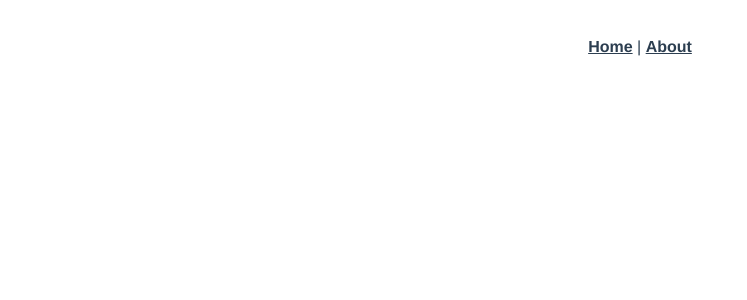
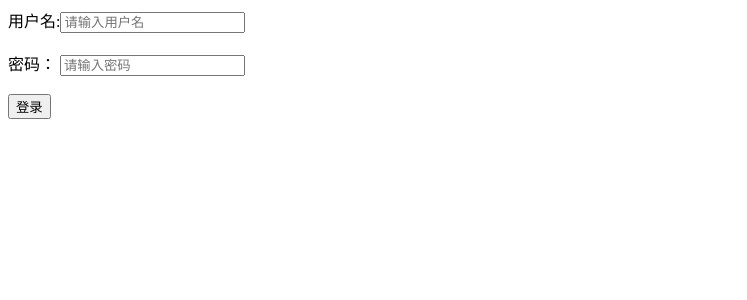
Before and after one commit to Lancasteerr/demo_front, a Vue app: page /#/login in a window 1280 px wide. Shown: the top 300 px of the page, without its empty margins (0-747 px from the left). Built offline with nearby package versions, Linux system fonts and the light colour scheme.

Commit message:
built_login_page

```diff
--- a/package.json
+++ b/package.json
@@ -8,6 +8,7 @@
     "lint": "vue-cli-service lint"
   },
   "dependencies": {
+    "axios": "^1.12.2",
     "core-js": "^3.8.3",
     "vue": "^2.6.14",
     "vue-router": "^3.5.1",
--- a/src/App.vue
+++ b/src/App.vue
@@ -1,32 +1,11 @@
 <template>
   <div id="app">
-    <nav>
-      <router-link to="/">Home</router-link> |
-      <router-link to="/about">About</router-link>
-    </nav>
-    <router-view/>
+    <router-view></router-view>
   </div>
 </template>
 
 <style lang="scss">
 #app {
-  font-family: Avenir, Helvetica, Arial, sans-serif;
-  -webkit-font-smoothing: antialiased;
-  -moz-osx-font-smoothing: grayscale;
-  text-align: center;
-  color: #2c3e50;
-}
 
-nav {
-  padding: 30px;
-
-  a {
-    font-weight: bold;
-    color: #2c3e50;
-
-    &.router-link-exact-active {
-      color: #42b983;
-    }
-  }
 }
 </style>
--- a/src/components/HelloWorld.vue
+++ /dev/null
@@ -1,60 +0,0 @@
-<template>
-  <div class="hello">
-    <h1>{{ msg }}</h1>
-    <p>
-      For a guide and recipes on how to configure / customize this project,<br>
-      check out the
-      <a href="https://cli.vuejs.org" target="_blank" rel="noopener">vue-cli documentation</a>.
-    </p>
-    <h3>Installed CLI Plugins</h3>
-    <ul>
-      <li><a href="https://github.com/vuejs/vue-cli/tree/dev/packages/%40vue/cli-plugin-babel" target="_blank" rel="noopener">babel</a></li>
-      <li><a href="https://github.com/vuejs/vue-cli/tree/dev/packages/%40vue/cli-plugin-router" target="_blank" rel="noopener">router</a></li>
-      <li><a href="https://github.com/vuejs/vue-cli/tree/dev/packages/%40vue/cli-plugin-vuex" target="_blank" rel="noopener">vuex</a></li>
-      <li><a href="https://github.com/vuejs/vue-cli/tree/dev/packages/%40vue/cli-plugin-eslint" target="_blank" rel="noopener">eslint</a></li>
-    </ul>
-    <h3>Essential Links</h3>
-    <ul>
-      <li><a href="https://vuejs.org" target="_blank" rel="noopener">Core Docs</a></li>
-      <li><a href="https://forum.vuejs.org" target="_blank" rel="noopener">Forum</a></li>
-      <li><a href="https://chat.vuejs.org" target="_blank" rel="noopener">Community Chat</a></li>
-      <li><a href="https://twitter.com/vuejs" target="_blank" rel="noopener">Twitter</a></li>
-      <li><a href="https://news.vuejs.org" target="_blank" rel="noopener">News</a></li>
-    </ul>
-    <h3>Ecosystem</h3>
-    <ul>
-      <li><a href="https://router.vuejs.org" target="_blank" rel="noopener">vue-router</a></li>
-      <li><a href="https://vuex.vuejs.org" target="_blank" rel="noopener">vuex</a></li>
-      <li><a href="https://github.com/vuejs/vue-devtools#vue-devtools" target="_blank" rel="noopener">vue-devtools</a></li>
-      <li><a href="https://vue-loader.vuejs.org" target="_blank" rel="noopener">vue-loader</a></li>
-      <li><a href="https://github.com/vuejs/awesome-vue" target="_blank" rel="noopener">awesome-vue</a></li>
-    </ul>
-  </div>
-</template>
-
-<script>
-export default {
-  name: 'HelloWorld',
-  props: {
-    msg: String
-  }
-}
-</script>
-
-<!-- Add "scoped" attribute to limit CSS to this component only -->
-<style scoped lang="scss">
-h3 {
-  margin: 40px 0 0;
-}
-ul {
-  list-style-type: none;
-  padding: 0;
-}
-li {
-  display: inline-block;
-  margin: 0 10px;
-}
-a {
-  color: #42b983;
-}
-</style>
--- /dev/null
+++ b/src/components/MyAbout.vue
@@ -0,0 +1,17 @@
+<template>
+  <div>
+    <h1>About Page</h1>
+    <p>This is the About page of the application.</p>
+  </div>
+</template>
+
+<script>
+export default {
+  name: 'MyAbout',
+};
+</script>
+
+<style scoped>
+/* 页面样式 */
+
+</style>
--- /dev/null
+++ b/src/components/MyHome.vue
@@ -0,0 +1,15 @@
+<script>
+export default {
+  name : 'MyHome'
+};
+</script>
+
+<template>
+  <div>
+    <h1>This is home page.</h1>
+  </div>
+</template>
+
+<style scoped lang="scss">
+
+</style>
--- /dev/null
+++ b/src/components/UserLogin.vue
@@ -0,0 +1,47 @@
+<script>
+
+export default {
+  name : 'UserLogin',
+  data() {
+    return {
+      loginForm : {
+        userName :'',
+        password : ''
+      },
+      responseResult : []
+    }
+  },
+  methods: {
+    login() {
+      this.$axios
+          .post('/login',{
+            userName : this.loginForm.userName,
+            password : this.loginForm.password
+          })
+          .then(successResponse => {
+            if(successResponse.data.code === 200) {
+              this.$router.replace('/about')
+            }
+          })
+          .catch(failResponse => {
+            failResponse
+          })
+    }
+  }
+}
+
+</script>
+
+<template>
+<div>
+  用户名:<input type="text" v-model="loginForm.userName" placeholder="请输入用户名"/>
+  <br><br>
+  密码： <input type="password" v-model="loginForm.password" placeholder="请输入密码"/>
+  <br><br>
+  <button v-on:click="login">登录</button>
+</div>
+</template>
+
+<style scoped lang="scss">
+
+</style>
--- a/src/main.js
+++ b/src/main.js
@@ -2,8 +2,13 @@ import Vue from 'vue'
 import App from './App.vue'
 import router from './router'
 import store from './store'
+import axios from "axios";
+
+axios.defaults.baseURL = 'http://localhost:8443/api'
 
 Vue.config.productionTip = false
+// 全局注册，之后可在其他组件中通过 this.$axios 发送数据
+Vue.prototype.$axios = axios
 
 new Vue({
   router,
--- a/src/router/index.js
+++ b/src/router/index.js
@@ -1,23 +1,26 @@
 import Vue from 'vue'
 import VueRouter from 'vue-router'
-import HomeView from '../views/HomeView.vue'
+import MyHome from '@/components/MyHome.vue'
+import MyAbout from "@/components/MyAbout.vue";
+import UserLogin from "@/components/UserLogin.vue";
 
 Vue.use(VueRouter)
 
 const routes = [
-  {
-    path: '/',
-    name: 'home',
-    component: HomeView
-  },
-  {
-    path: '/about',
-    name: 'about',
-    // route level code-splitting
-    // this generates a separate chunk (about.[hash].js) for this route
-    // which is lazy-loaded when the route is visited.
-    component: () => import(/* webpackChunkName: "about" */ '../views/AboutView.vue')
-  }
+    {   path :'/',
+        name : 'MyHome',
+        component: MyHome
+    },
+    {
+        path: '/about',
+        name: 'MyAbout',
+        component: MyAbout
+    },
+    {
+        path: '/login',
+        name: 'UserLogin',
+        component: UserLogin
+    }
 ]
 
 const router = new VueRouter({
--- a/src/views/AboutView.vue
+++ /dev/null
@@ -1,5 +0,0 @@
-<template>
-  <div class="about">
-    <h1>This is an about page</h1>
-  </div>
-</template>
--- a/src/views/HomeView.vue
+++ /dev/null
@@ -1,18 +0,0 @@
-<template>
-  <div class="home">
-    <img alt="Vue logo" src="../assets/logo.png">
-    <HelloWorld msg="Welcome to Your Vue.js App"/>
-  </div>
-</template>
-
-<script>
-// @ is an alias to /src
-import HelloWorld from '@/components/HelloWorld.vue'
-
-export default {
-  name: 'HomeView',
-  components: {
-    HelloWorld
-  }
-}
-</script>
--- a/vue.config.js
+++ b/vue.config.js
@@ -2,3 +2,17 @@ const { defineConfig } = require('@vue/cli-service')
 module.exports = defineConfig({
   transpileDependencies: true
 })
+//配置跨域
+module.exports = {
+    devServer: {
+        proxy: {
+            '/api': {
+                target: 'http://localhost:8443',//目标后端api地址
+                changeOrigin: true,
+                pathRewrite: {
+                    "^/api": ''//重写路径：去掉路径中的/api
+                }
+            }
+        }
+    }
+}
```
Also changed, not shown: 1 other file (tests, documents, lock files or other folders).
